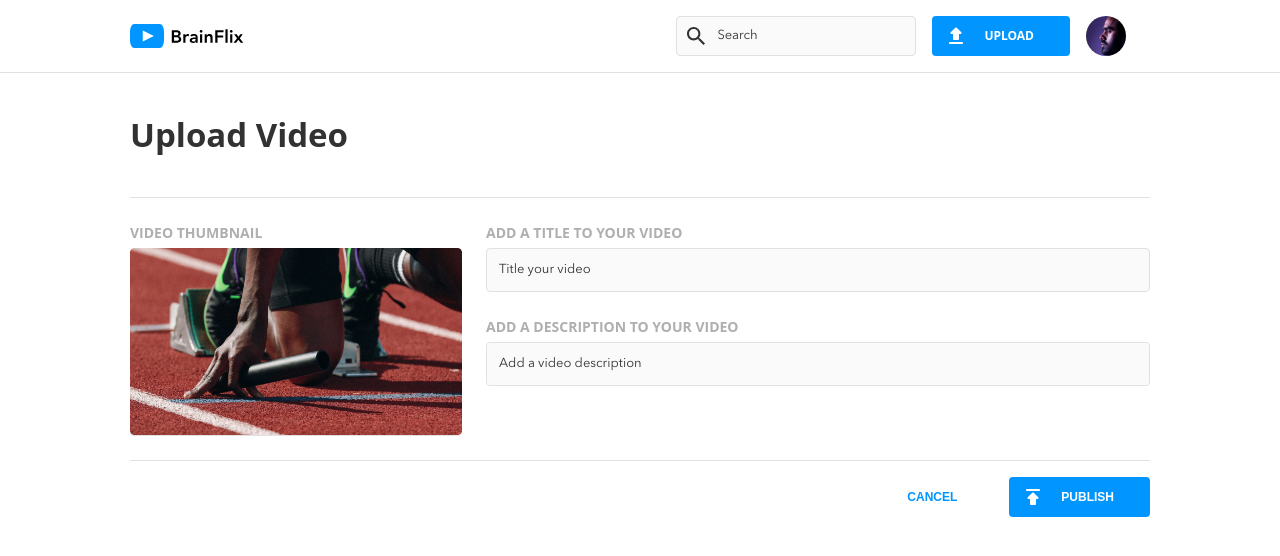
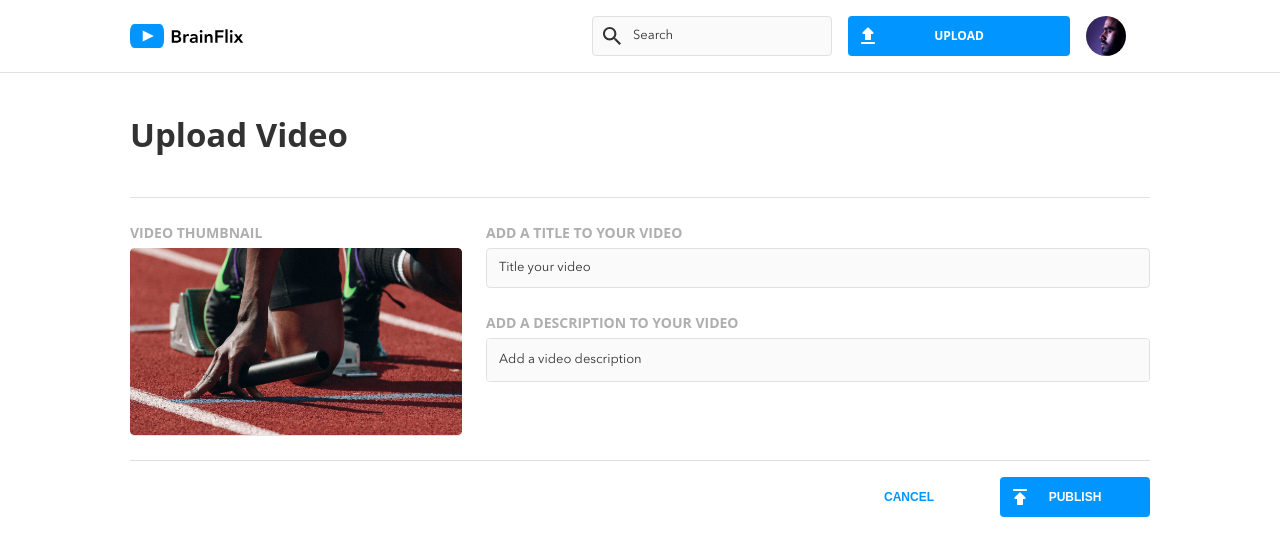
Before and after one commit to sonni0101/sony-chen-brainflix, a React (Create React App) app: page /VideoUploadPage in a window 1280 px wide. Shown: the top 556 px of the page. Built offline with nearby package versions, Linux system fonts and the light colour scheme.

Commit message:
Fixed button styling

```diff
--- a/src/components/CommentSection/CommentSection.js
+++ b/src/components/CommentSection/CommentSection.js
@@ -32,8 +32,9 @@ function CommentSection({ loadComments, onCommentSubmit }) {
               value={comment}
               onChange={(e) => setComment(e.target.value)}
               required
+              fieldHeight={"min-height"}
             />
-            <PrimaryButton icon={add} text="comment" />
+            <PrimaryButton icon={add} text="comment" maxWidth="max-width" />
           </form>
         </div>
       </div>
--- a/src/components/InputField/InputField.js
+++ b/src/components/InputField/InputField.js
@@ -1,17 +1,17 @@
 import React from "react";
 import './InputField.scss';
 
-function InputField({ text, label, value, onChange, formError }) {
+function InputField(prop) {
     return (
         <div className={"input"}>
-            <label className="input__label">{text}</label>
+            <label className="input__label">{prop.text}</label>
             <input
-                className={`input__textarea ${formError}`}
-                placeholder={label}
+                className={`input__field ${prop.formError} ${prop.fieldHeight}`}
+                placeholder={prop.label}
                 type="text"
                 name="Input"
-                value={value}
-                onChange={onChange}
+                value={prop.value}
+                onChange={prop.onChange}
             />
         </div>
     );
--- a/src/components/InputField/InputField.scss
+++ b/src/components/InputField/InputField.scss
@@ -10,7 +10,7 @@
         @include label-style;
     }
 
-    &__textarea{
+    &__field{
         width: 100%;
         padding: $spacing-12;
         height: calc(1.5em * 4);
@@ -25,7 +25,7 @@
         }
 
         &--erro{
-            border: 1px solid red;
+            border: 1px solid $error;
         }
     }
 }
--- a/src/components/PrimaryButton/PrimaryButton.js
+++ b/src/components/PrimaryButton/PrimaryButton.js
@@ -2,15 +2,15 @@ import React from 'react';
 import './PrimaryButton.scss';
 import { Link } from 'react-router-dom';
 
-function PrimaryButton({link, isLink, icon, text, iconOption, bntId }){
+function PrimaryButton({link, isLink, icon, text, iconOption, bntId, maxWidth }){
     return isLink?(
-        <Link className='primary-button' to={link}>
-            <img src={icon} alt="Button icon" className={`primary-button__icon brainflix_icon_lg ${iconOption}`}  />
+        <Link className={`primary-button ${maxWidth}`} to={link}>
+            <img src={icon} alt="Button icon" className={`primary-button__icon brainflix_icon_button ${iconOption}`}  />
             <p className='primary-button__text'>{text}</p>
         </Link>
     ): (
-        <button className='primary-button' id={bntId}>
-            <img src={icon} alt="Button icon" className={`primary-button__icon brainflix_icon_lg ${iconOption}`}  />
+        <button className={`primary-button ${maxWidth}`} id={bntId}>
+            <img src={icon} alt="Button icon" className={`primary-button__icon brainflix_icon_button ${iconOption}`}  />
             <p className='primary-button__text'>{text}</p>
         </button>
     );
--- a/src/components/PrimaryButton/PrimaryButton.scss
+++ b/src/components/PrimaryButton/PrimaryButton.scss
@@ -13,14 +13,15 @@
     flex-direction: row;
     align-items: center;
     gap: $spacing-16;
-    padding: 0 $spacing-36 0 $spacing-12;
+    padding: 0 $spacing-36;
+    position: relative;
 
     @include desktop{
-        max-width: 9.375rem;
+        width: 9.375rem;
     }
 
     @include tablet{
-        max-width: 9.375rem;
+        width: 9.375rem;
     }
 
     &:hover{
@@ -36,7 +37,6 @@
 
         @include desktop{
             @include desktop-tablet-button;
-            width: auto;
         }
 
         @include desktop{
--- a/src/components/SecondaryButton/SecondaryButton.js
+++ b/src/components/SecondaryButton/SecondaryButton.js
@@ -2,15 +2,15 @@ import React from 'react';
 import './SecondaryButton.scss';
 import { Link } from 'react-router-dom';
 
-function SecondaryButton({link, isLink, icon, text, iconOption, bntId }){
+function SecondaryButton({link, isLink, icon, text, iconOption, bntId, maxWidth }){
     return isLink?(
-        <Link className='secondary-button' to={link}>
-            <img src={icon} alt="Button icon" className={`secondary-button__icon brainflix_icon_lg ${iconOption}`} />
+        <Link className={`secondary-button ${maxWidth}`} to={link}>
+            <img src={icon} alt="Button icon" className={`secondary-button__icon brainflix_icon_button ${iconOption}`} />
             <p className='secondary-button__text'>{text}</p>
         </Link>
     ):(
-        <button className='secondary-button' id={bntId}>
-            <img src={icon} alt="Button icon" className={`secondary-button__icon brainflix_icon_lg ${iconOption}`} />
+        <button className={`secondary-button ${maxWidth}`} id={bntId}>
+            <img src={icon} alt="Button icon" className={`secondary-button__icon brainflix_icon_button ${iconOption}`} />
             <p className='secondary-button__text'>{text}</p>
         </button>
     );
--- a/src/components/SecondaryButton/SecondaryButton.scss
+++ b/src/components/SecondaryButton/SecondaryButton.scss
@@ -14,13 +14,14 @@
     align-items: center;
     gap: $spacing-16;
     padding: 0 $spacing-36;
+    position: relative;
 
     @include desktop{
-        max-width: 9.375rem;
+        width: 9.375rem;
     }
 
     @include tablet{
-        max-width: 9.375rem;
+        width: 9.375rem;
     }
 
     &:hover{
@@ -35,7 +36,6 @@
 
         @include desktop{
             @include desktop-tablet-button;
-            width: auto;
         }
 
         @include desktop{
--- a/src/components/Textarea/Textarea.js
+++ b/src/components/Textarea/Textarea.js
@@ -1,12 +1,12 @@
 import React from "react";
 import './Textarea.scss';
 
-function Textarea({ text, label, textareaHeight, value, onChange, formError }) {
+function Textarea({ text, label, fieldHeight, value, onChange, formError }) {
     return (
         <div className={"comment-textarea"}>
             <label className="comment-textarea__label">{text}</label>
             <textarea
-                className={`comment-textarea__textarea ${textareaHeight} ${formError}`}
+                className={`comment-textarea__textarea ${fieldHeight} ${formError}`}
                 placeholder={label}
                 type="text"
                 name="Comment"
--- a/src/pages/Home/Home.js
+++ b/src/pages/Home/Home.js
@@ -10,7 +10,7 @@ import { useParams, useNavigate } from 'react-router-dom';
 
 const apiUrl = "https://unit-3-project-api-0a5620414506.herokuapp.com/";
 const videoPath = "videos";
-const apiKey = "532b182b-fb9a-4908-8b09-09714f6a1cbd";
+const apiKey = "3e45bc8a-4adf-4374-80ed-ca94b1c680cf";
 
 function Home() {
   const { videoId } = useParams();
--- a/src/pages/VideoUploadPage/VideoUploadPage.js
+++ b/src/pages/VideoUploadPage/VideoUploadPage.js
@@ -29,7 +29,7 @@ function VideoUploadPage() {
             alert("Video uploaded successfully");
             navigate('/');
         } else {
-            alert("empty");
+            alert("Form cannot be empty!");
         }
     };
 
@@ -45,6 +45,11 @@ function VideoUploadPage() {
         if (descriptionError){
             setDescriptionError(false);
         }
+    };
+
+    const handleCancel = () => {
+        setTitle("");
+        setDescription("");
     };
 
     return (
@@ -67,6 +72,7 @@ function VideoUploadPage() {
                                 value={title}
                                 onChange={handleTitleChange}
                                 formError={titleError ? "error-border" : ""}
+                                fieldHeight={"min-height"}
                             />
 
                             <Textarea
@@ -84,9 +90,10 @@ function VideoUploadPage() {
                         <SecondaryButton
                             text="Cancel"
                             iconOption="upload-video__secondary-button--icon-none"
-                            type="cancel"
+                            type="button"
                             isLink={false}
                             bntId={"cancel"}
+                            onClick={handleCancel}
                         />
 
                         <PrimaryButton
--- a/src/styles/global.scss
+++ b/src/styles/global.scss
@@ -154,6 +154,12 @@ textarea{
     width: 1.5rem;
 }
 
+.brainflix_icon_button{
+    width: 1.5rem;
+    position: absolute;
+    left: 0.5rem;
+}
+
 .brainflix_icon{
     width: 1rem;
 
@@ -185,3 +191,19 @@ textarea{
 .error-border {
     border: 2px solid $error;
 }
+
+.max-width{
+    width: 100%;
+
+    @include desktop{
+        max-width: 9.375rem;
+    }
+
+    @include tablet(){
+        max-width: 9.375rem;
+    }
+}
+
+.min-height{
+    height: 2.5rem;
+}
```
Also changed, not shown: src/App.js (line endings or trailing spaces).
